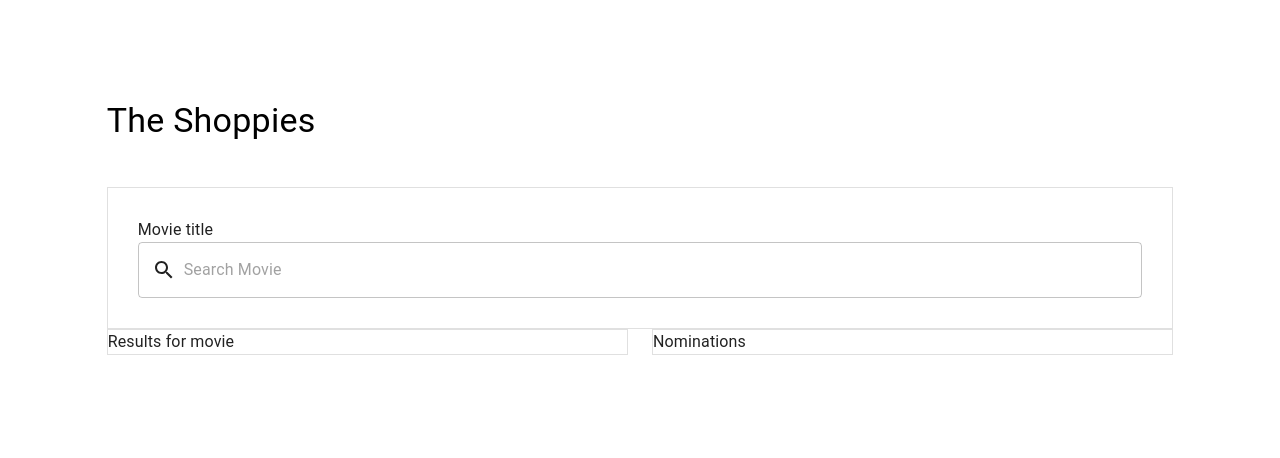
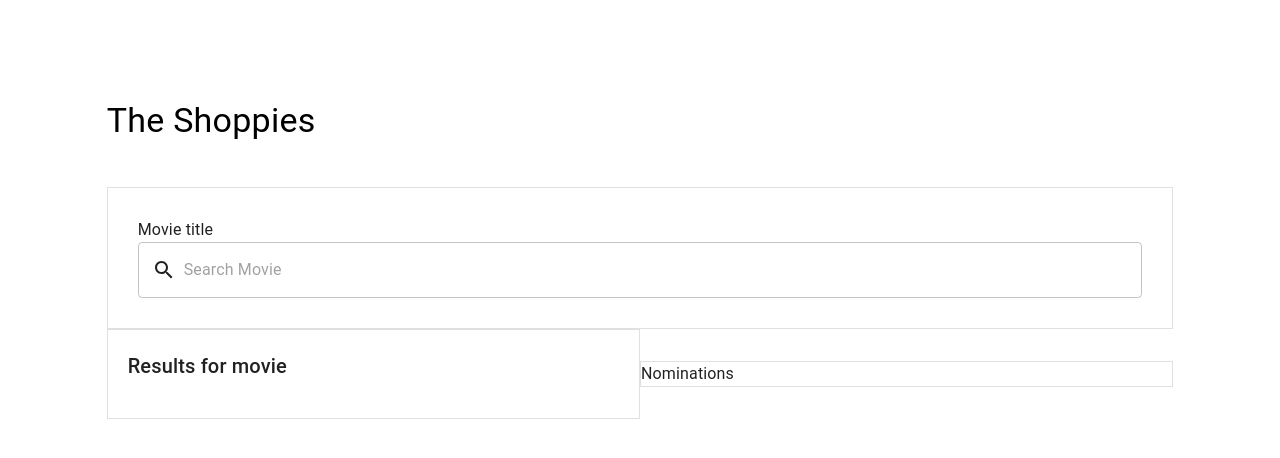
Before and after one commit to ParsaYadollahi/ShopifyChallengeFall2021, a React (Create React App) app in the folder client/: page / in a window 1280 px wide. Shown: the top 458 px of the page. Built offline with nearby package versions, Linux system fonts and the light colour scheme.

Commit message:
List movies with buttons

```diff
--- a/client/src/components/SearchBar.tsx
+++ b/client/src/components/SearchBar.tsx
@@ -12,7 +12,6 @@ import { FormControl } from '@material-ui/core';
 
 // Components
 import SearchResults from "./SearchResults"
-import Nominations from "./Nominations"
 
 const baseUrl = "http://www.omdbapi.com/?apikey=4b14c67e&s="
 
@@ -112,16 +111,13 @@ const SearchBar: React.FC = () => {
           <Grid
             container
             direction="row"
-            justify="center"
+            justify="flex-start"
             alignItems="center"
             spacing={3}
           >
-            <Grid item xs={6}>
+            <Grid item xs={12}>
               <SearchResults movieData={movies} />
-            </Grid>
 
-            <Grid item xs={6}>
-              <Nominations />
             </Grid>
 
           </Grid>
--- a/client/src/components/SearchResults.tsx
+++ b/client/src/components/SearchResults.tsx
@@ -4,13 +4,48 @@ import React from 'react'
 import Grid from "@material-ui/core/Grid"
 import Paper from "@material-ui/core/Paper"
 import Typography from "@material-ui/core/Typography"
+import List from '@material-ui/core/List';
+import ListItem from '@material-ui/core/ListItem';
+import Button from "@material-ui/core/Button"
+
+// Components
+import Nominations from "./Nominations"
 
 type Props = {
   movieData: IMovies[]
 }
 
 const SearchResults: React.FC<Props> = ({ movieData }) => {
-  movieData.map(movie => console.log(movie.Title))
+
+  const mapMovies = () => {
+    return (
+      movieData.map(movie =>
+        <>
+          <ListItem>
+            <Grid
+              container
+              direction="row"
+              justify="center"
+              alignItems="center"
+            >
+
+              <Grid item xs={8} container
+                justify="flex-start">
+                <Typography>
+                  {movie.Title} ({movie.Year})
+                </Typography>
+              </Grid>
+              <Grid item xs={4} container
+                justify="flex-end">
+                <Button variant="outlined" >
+                  Nominate
+                  </Button>
+              </Grid>
+            </Grid>
+          </ListItem>
+        </>)
+    )
+  }
   return (
     <>
       <Grid
@@ -19,18 +54,23 @@ const SearchResults: React.FC<Props> = ({ movieData }) => {
         justify="flex-start"
         alignItems="center"
       >
-        <Grid item xs={12}>
-          <Paper variant="outlined" square>
-            <Typography>
+        <Grid item xs={6}>
+          <Paper variant="outlined" square style={{ padding: '20px' }}>
+            <Typography variant="h6" component="h1">
               Results for movie
           </Typography>
-            <div>
-              {movieData.map(movie => <div>{movie.Title}</div>)}
-            </div>
+            <List>
+              {mapMovies()}
+            </List>
           </Paper>
         </Grid>
+        <Grid item xs={6} container
+        >
+          <Nominations />
+        </Grid>
+      </Grid >
 
-      </Grid >
+
     </>
   )
 }
```
